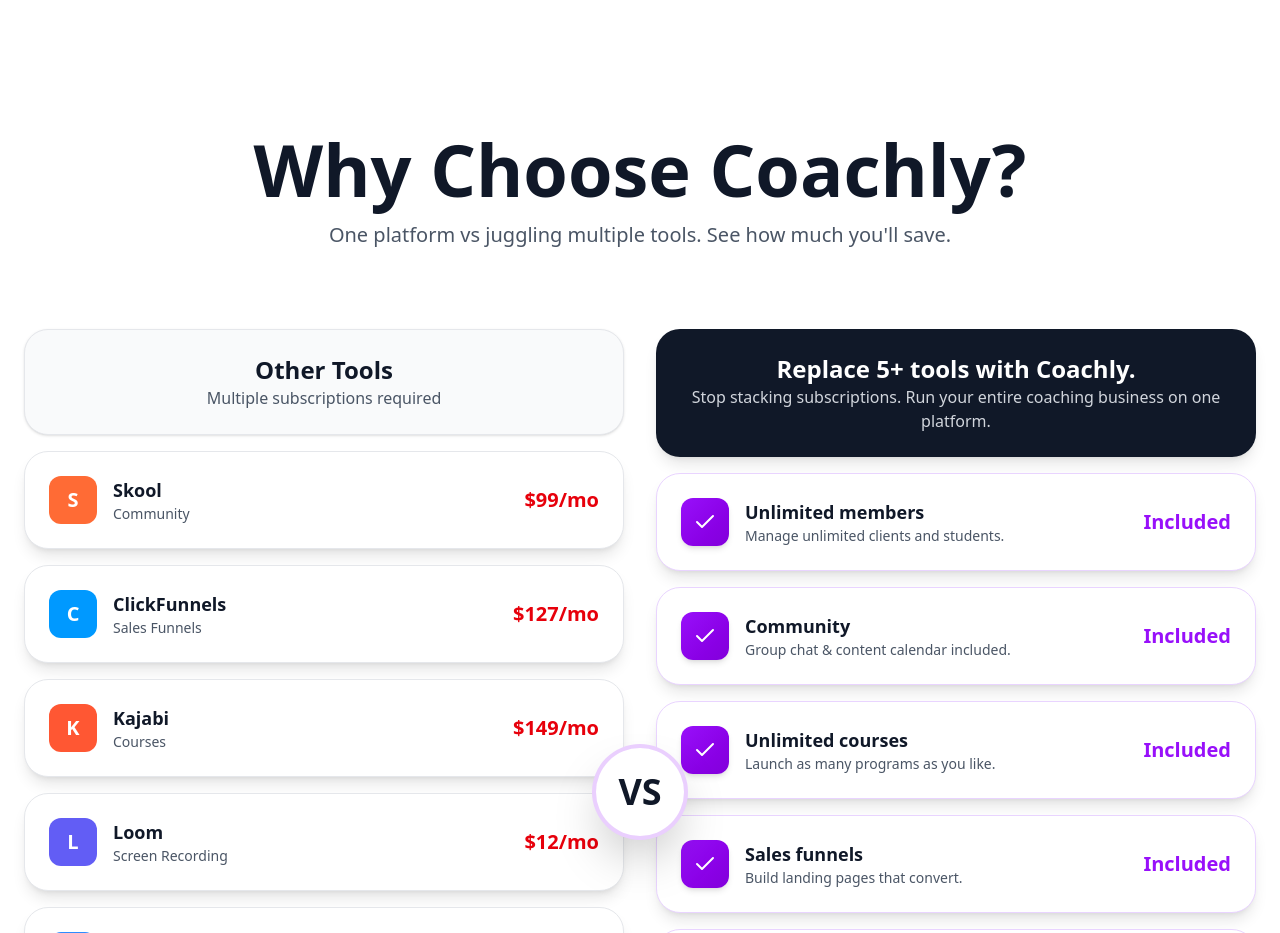
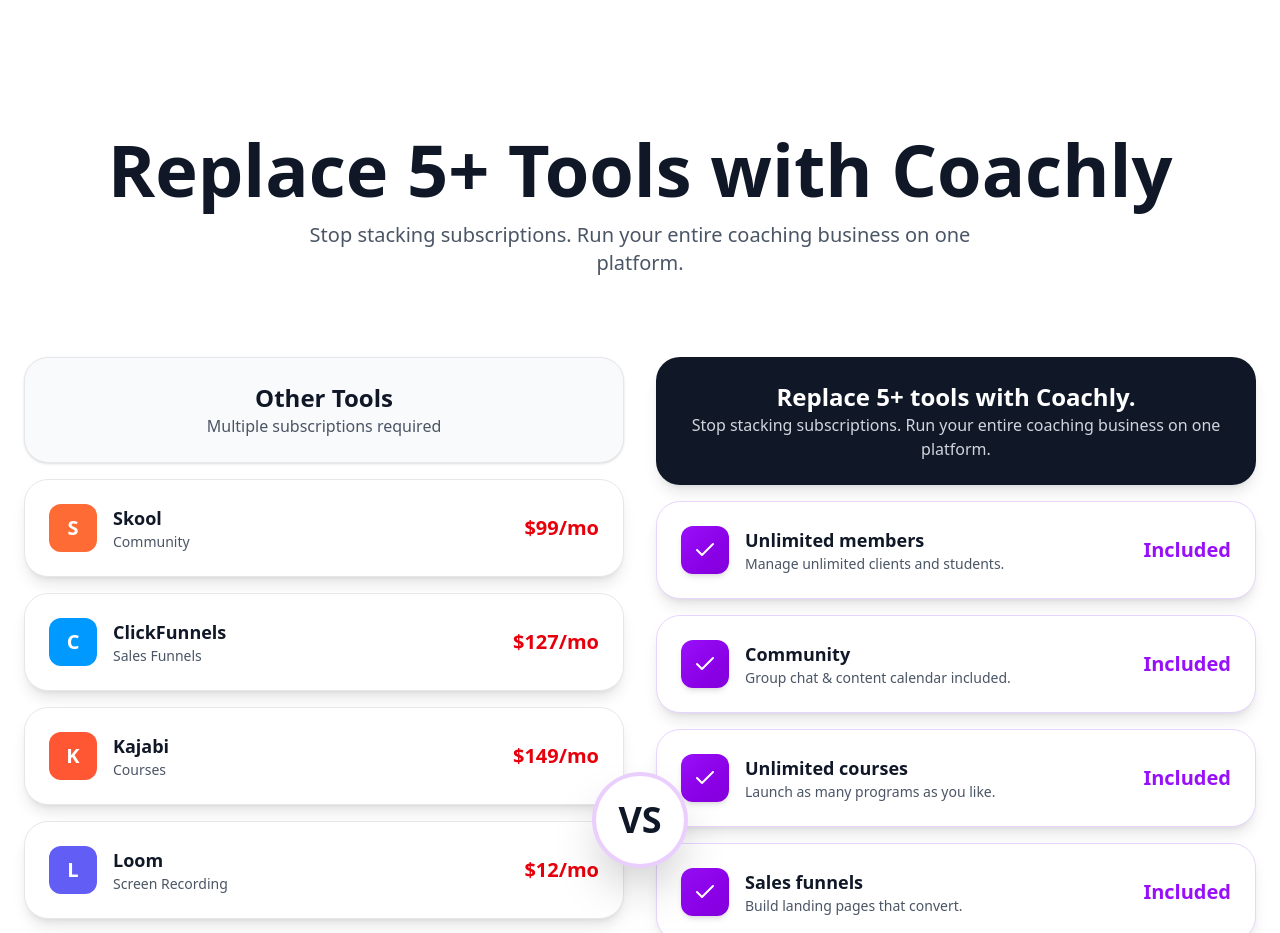
Before and after one commit to usetoolieproject/coachly, a React (Vite) app in the folder frontend/: page / in a window 1280 px wide. Shown: the part 2100-3033 px from the top of the page. Built offline with nearby package versions, Linux system fonts and the light colour scheme; no server answers.

Commit message:
Update comparison section header to 'Replace 5+ Tools with Coachly'

```diff
--- a/frontend/src/features/landing-page/components/Comparison.tsx
+++ b/frontend/src/features/landing-page/components/Comparison.tsx
@@ -43,10 +43,10 @@
         {/* Header */}
         <div className="text-center mb-10 sm:mb-16 md:mb-20">
           <h2 className="text-3xl sm:text-4xl md:text-5xl lg:text-6xl xl:text-7xl font-black mb-4 text-gray-900">
-            Why Choose Coachly?
+            Replace 5+ Tools with Coachly
           </h2>
           <p className="text-base sm:text-lg md:text-xl text-gray-600 max-w-3xl mx-auto px-4">
-            One platform vs juggling multiple tools. See how much you'll save.
+            Stop stacking subscriptions. Run your entire coaching business on one platform.
           </p>
         </div>
 
```
